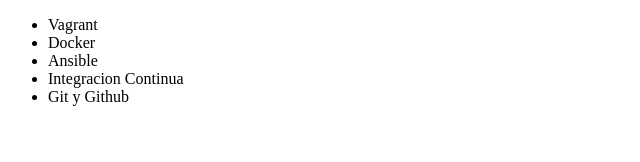
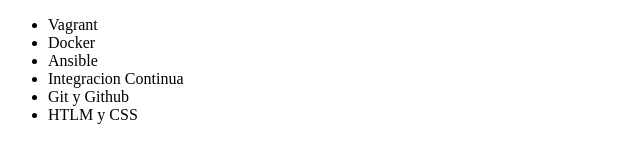
Before and after one commit to josewdr/alura, a plain HTML site: page index.html in a window 1280 px wide. Shown: the whole page, without its empty margins (0-640 px from the left). Drawn offline with Linux system fonts and the light colour scheme.

Commit message:
Se agrega el curso de HTML y CSS

```diff
--- a/index.html
+++ b/index.html
@@ -13,6 +13,7 @@
         <li>Ansible</li>
         <li>Integracion Continua</li>
         <li>Git y Github</li>
+        <li>HTLM y CSS</li>
     </ul>
 
 </body>
```
